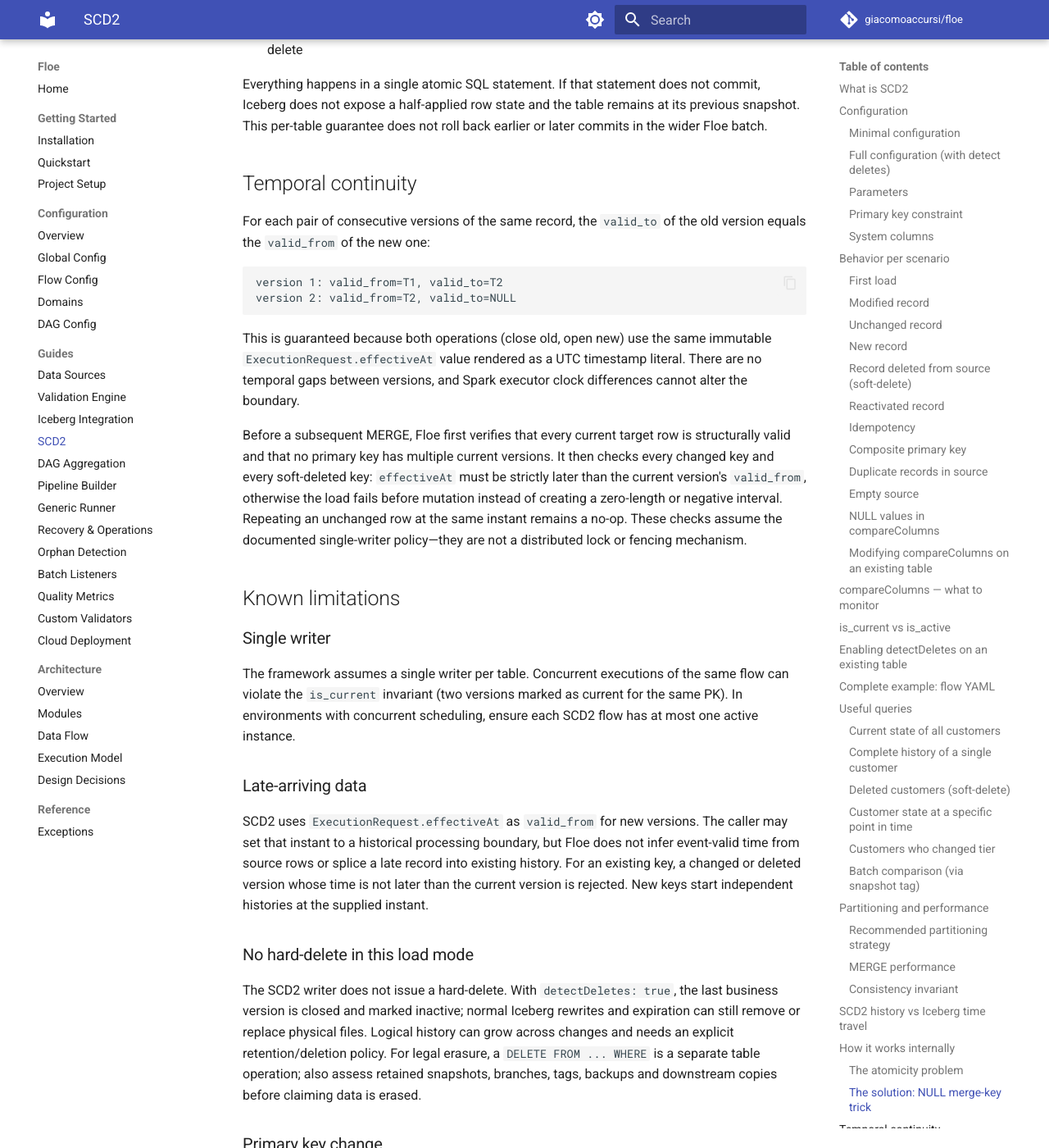
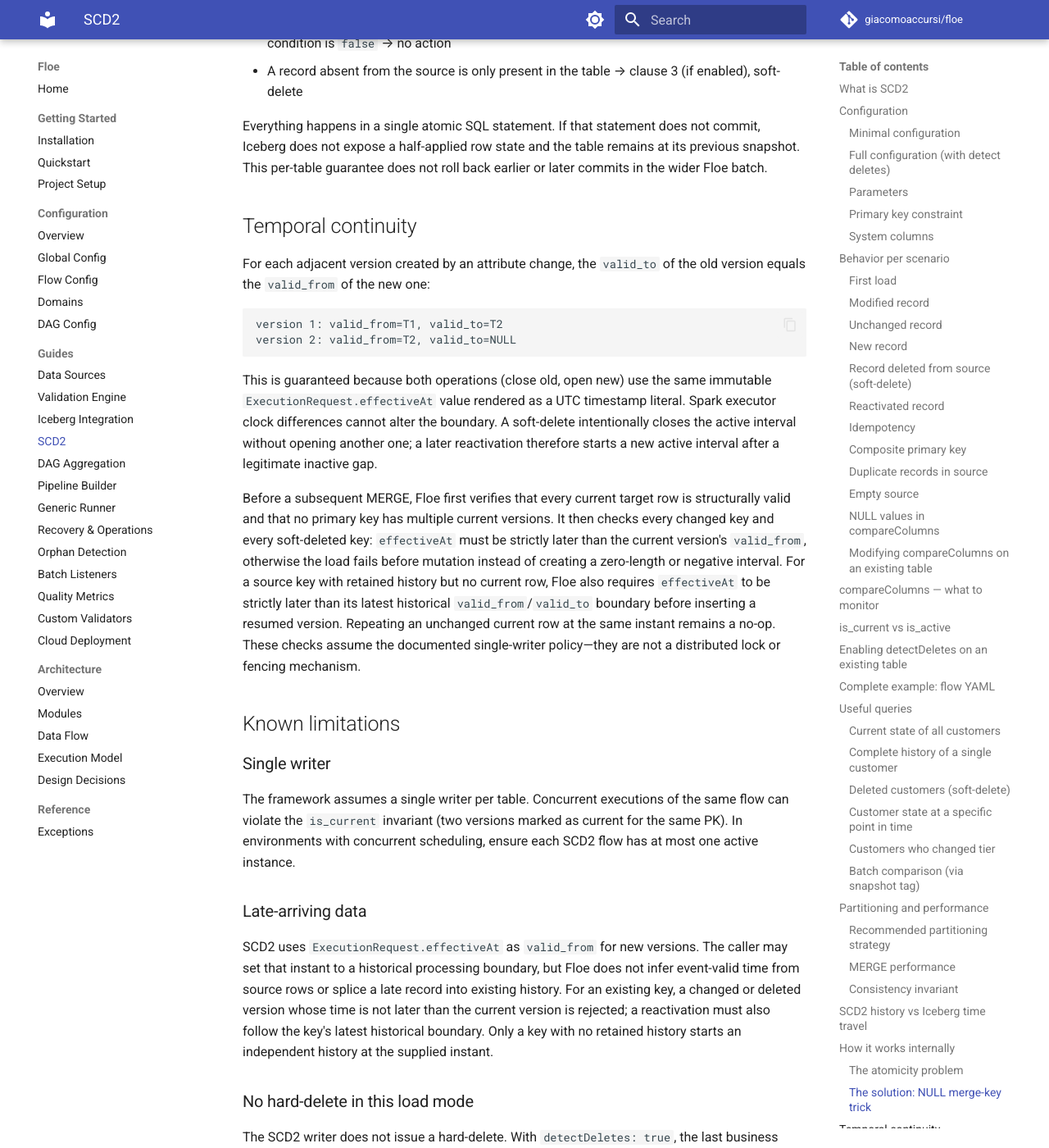
Before and after one commit to giacomoaccursi/Floe, an MkDocs documentation site: the page built from site-docs/guides/scd2.md, in a window 1280 px wide and 1400 px high, scrolled down 13499 px. Shown: the whole window at 82% size. Built offline with MkDocs 1.6.1 and Material for MkDocs 9.7.7, drawn with Linux system fonts in a browser that asks for light colours; comment, search, counter and statistics services are not loaded; some of the changed text lies outside the part shown.

Commit message:
docs: clarify SCD2 reactivation ordering

````diff
--- a/site-docs/guides/scd2.md
+++ b/site-docs/guides/scd2.md
@@ -120,7 +120,7 @@
 
 ### Reactivated record
 
-A previously soft-deleted record (`is_active = false`) can reappear in the source. In this case, a new version is inserted with `is_current = true` and `is_active = true`. The soft-deleted version remains in the history.
+A previously soft-deleted record (`is_active = false`) can reappear in the source. In this case, a new version is inserted with `is_current = true` and `is_active = true`. The soft-deleted version remains in the history. The reactivation `effectiveAt` must be strictly later than every existing `valid_from`/`valid_to` boundary for that key; an out-of-order reactivation is rejected before the MERGE so it cannot overlap retained history.
 
 Example after delete and reactivation with tier change:
 
@@ -486,20 +486,22 @@
 
 ## Temporal continuity
 
-For each pair of consecutive versions of the same record, the `valid_to` of the old version equals the `valid_from` of the new one:
+For each adjacent version created by an attribute change, the `valid_to` of the old version equals the `valid_from` of the new one:
 
 ```
 version 1: valid_from=T1, valid_to=T2
 version 2: valid_from=T2, valid_to=NULL
 ```
 
-This is guaranteed because both operations (close old, open new) use the same immutable `ExecutionRequest.effectiveAt` value rendered as a UTC timestamp literal. There are no temporal gaps between versions, and Spark executor clock differences cannot alter the boundary.
+This is guaranteed because both operations (close old, open new) use the same immutable `ExecutionRequest.effectiveAt` value rendered as a UTC timestamp literal. Spark executor clock differences cannot alter the boundary. A soft-delete intentionally closes the active interval without opening another one; a later reactivation therefore starts a new active interval after a legitimate inactive gap.
 
 Before a subsequent MERGE, Floe first verifies that every current target row is structurally valid and that no primary key
 has multiple current versions. It then checks every changed key and every soft-deleted key: `effectiveAt` must be strictly
 later than the current version's `valid_from`, otherwise the load fails before mutation instead of creating a zero-length
-or negative interval. Repeating an unchanged row at the same instant remains a no-op. These checks assume the documented
-single-writer policy—they are not a distributed lock or fencing mechanism.
+or negative interval. For a source key with retained history but no current row, Floe also requires `effectiveAt` to be
+strictly later than its latest historical `valid_from`/`valid_to` boundary before inserting a resumed version. Repeating
+an unchanged current row at the same instant remains a no-op. These checks assume the documented single-writer policy—they
+are not a distributed lock or fencing mechanism.
 
 ## Known limitations
 
@@ -509,7 +511,7 @@
 
 ### Late-arriving data
 
-SCD2 uses `ExecutionRequest.effectiveAt` as `valid_from` for new versions. The caller may set that instant to a historical processing boundary, but Floe does not infer event-valid time from source rows or splice a late record into existing history. For an existing key, a changed or deleted version whose time is not later than the current version is rejected. New keys start independent histories at the supplied instant.
+SCD2 uses `ExecutionRequest.effectiveAt` as `valid_from` for new versions. The caller may set that instant to a historical processing boundary, but Floe does not infer event-valid time from source rows or splice a late record into existing history. For an existing key, a changed or deleted version whose time is not later than the current version is rejected; a reactivation must also follow the key's latest historical boundary. Only a key with no retained history starts an independent history at the supplied instant.
 
 ### No hard-delete in this load mode
 
````
